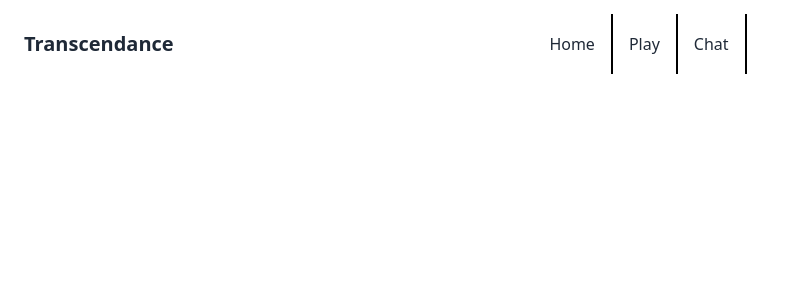
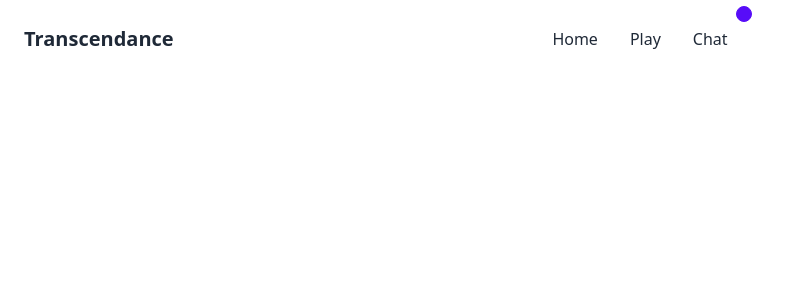
Before and after one commit to ostef/42-ft_transcendance, a Vue app in the folder frontend/: page / in a window 1280 px wide. Shown: the top 300 px of the page, without its empty margins (0-791 px from the left). Built offline with nearby package versions, Linux system fonts and the light colour scheme.

Commit message:
Added badges for chat and friends

```diff
--- a/frontend/src/components/Header.vue
+++ b/frontend/src/components/Header.vue
@@ -10,7 +10,10 @@
                 <ul tabindex="0" class="menu menu-compact dropdown-content shadow bg-base-100">
                     <li><router-link to="/home">Home</router-link></li>
                     <li><router-link to="/game">Play</router-link></li>
-                    <li><router-link to="/chat">Chat</router-link></li>
+                    <div class="indicator">
+                        <span class="indicator-item badge badge-sm badge-primary"></span>
+                        <li><router-link to="/chat">Chat</router-link></li>
+                    </div>
                 </ul>
             </div>
 
@@ -25,9 +28,12 @@
         horizontally layed out buttons -->
         <div class="navbar-center p-[6px] bg-secondary-200 flex-grow hidden md:flex">
             <ul class="menu menu-horizontal">
-                <li><router-link to="/home" class="h-[60px] border-black border-r-2">Home</router-link></li>
-                <li><router-link to="/game" class="h-[60px] border-black border-r-2">Play</router-link></li>
-                <li><router-link to="/chat" class="h-[60px] border-black border-r-2">Chat</router-link></li>
+                <li><router-link to="/home" class="h-[50px]">Home</router-link></li>
+                <li><router-link to="/game" class="h-[50px]">Play</router-link></li>
+                <div class="indicator">
+                    <span class="indicator-item badge badge-sm badge-primary"></span>
+                    <li><router-link to="/chat" class="h-[50px]">Chat</router-link></li>
+                </div>
             </ul>
         </div>
 
@@ -38,11 +44,14 @@
                 </label>
                 <ul tabindex="0" class="menu menu-compact dropdown-content shadow bg-base-100">
                     <li><router-link to="/profile">Profile</router-link></li>
-                    <li><router-link to="/profile/friends">Friends</router-link></li>
+                    <div class="indicator">
+                        <span class="indicator-item badge badge-sm badge-primary"></span>
+                        <li><router-link to="/profile/friends">Friends</router-link></li>
+                    </div>
                     <li><router-link to="/">Logout</router-link></li>
                 </ul>
             </div>
-            <div>
+            <div class="avatar">
                 <iconify-icon icon="ri:account-circle-line" class="h-[60px] w-12" />
             </div>
         </div>
```
